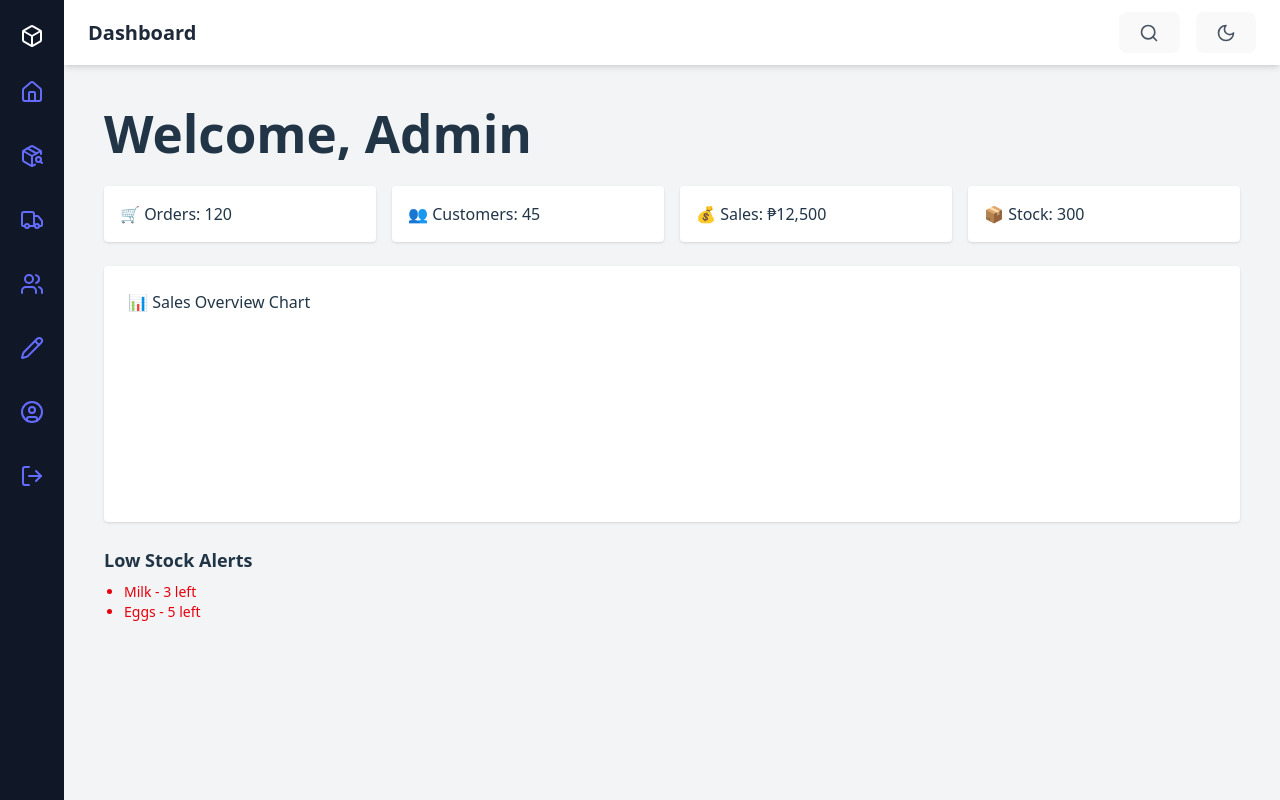
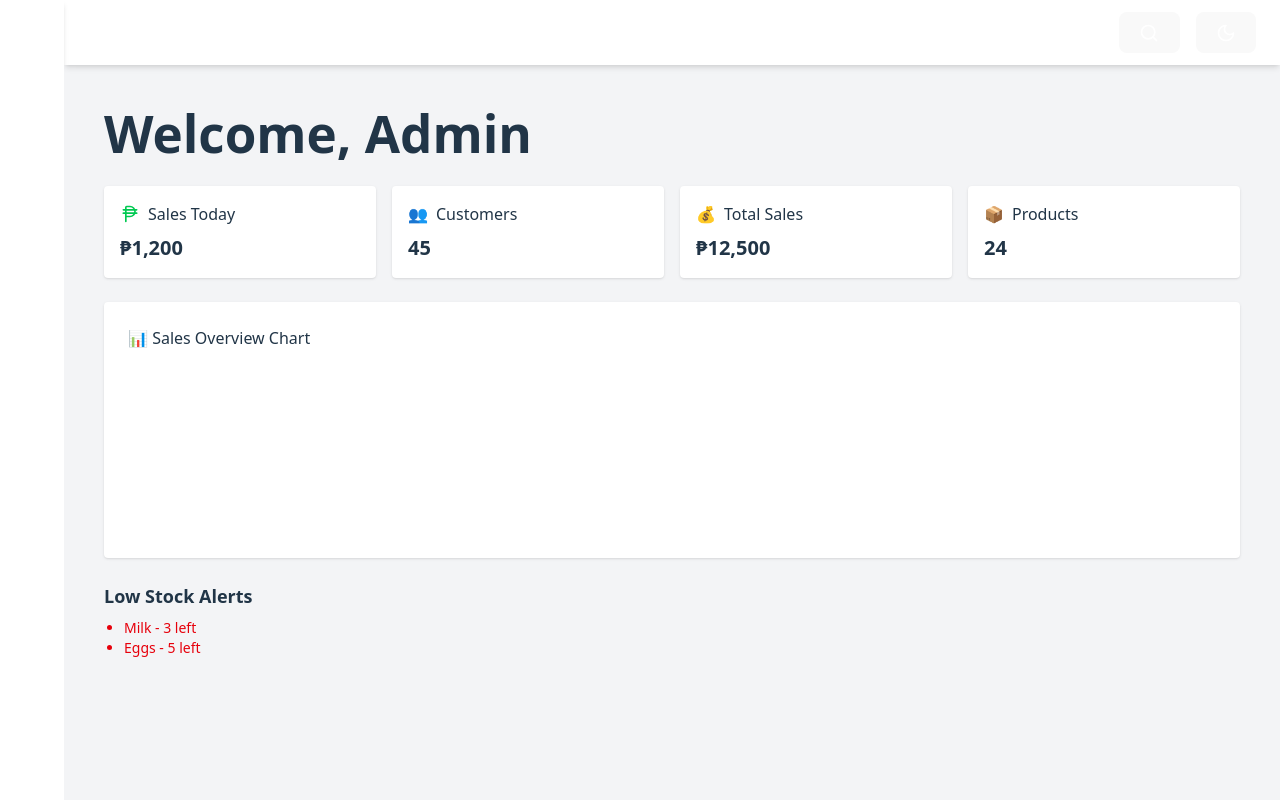
Before and after one commit to LeoDiD/ADMIN-MERN, a React app in the folder frontend/: page / in a window 1280 px wide. Built offline with nearby package versions, Linux system fonts and the light colour scheme; the HTML template or start-up script is replaced by a standard one.

Commit message:
making the dashboard

```diff
--- a/frontend/src/components/DashboardSidebar.jsx
+++ b/frontend/src/components/DashboardSidebar.jsx
@@ -22,10 +22,10 @@ const navItems = [
 
 const Sidebar = () => {
   return (
-    <aside className="w-16 bg-gray-900 h-full flex flex-col items-center py-6 shadow-md">
+    <aside className="w-16 bg-black-500 h-full flex flex-col items-center py-6 shadow-md">
       {/* Logo */}
       <div className="text-white mb-6">
-        <Box className="w-6 h-6" />
+        <Box className="w-6 h-6 text-white" />
       </div>
 
       {/* Nav */}
@@ -34,10 +34,10 @@ const Sidebar = () => {
           <a
             key={index}
             href="#"
-            className="p-2 rounded-lg text-white hover:text-white hover:bg-gray-800 transition-all duration-300 ease-in-out"
+            className="p-2 rounded-lg text-white hover:text-white hover:bg-gray-700 transition-all duration-300 ease-in-out"
             title={item.label}
           >
-            {React.cloneElement(item.icon, { className: "w-6 h-6" })}
+            {React.cloneElement(item.icon, { className: "w-6 h-6 text-white" })}
           </a>
         ))}
       </nav>
--- a/frontend/src/components/NavigationBar.jsx
+++ b/frontend/src/components/NavigationBar.jsx
@@ -15,8 +15,8 @@ const NavigationBar = () => {
   };
 
   return (
-    <nav className="bg-white dark:bg-gray-800 shadow-md px-6 py-3 flex items-center justify-between sticky top-0 z-10">
-      <div className="font-bold text-xl text-gray-800 dark:text-white">Dashboard</div>
+    <nav className="bg-black-800 shadow-md px-6 py-3 flex items-center justify-between sticky top-0 z-10">
+      <div className="font-bold text-xl text-white">Dashboard</div>
 
       <div className="flex items-center space-x-4">
         <div className="relative flex items-center">
@@ -24,26 +24,26 @@ const NavigationBar = () => {
             <input
               type="text"
               placeholder="Search..."
-              className="bg-gray-100 dark:bg-gray-700 rounded-lg px-3 py-1 mr-2 focus:outline-none focus:ring-2 focus:ring-blue-500 transition-all duration-300 text-gray-800 dark:text-white"
+              className="bg-gray-700 rounded-lg px-3 py-1 mr-2 focus:outline-none focus:ring-2 focus:ring-blue-500 transition-all duration-300 text-white"
               autoFocus
             />
           )}
           <button
             onClick={toggleSearchInput}
-            className="p-2 rounded-full hover:bg-gray-200 dark:hover:bg-gray-700 transition-all duration-300"
+            className="p-2 rounded-full hover:bg-gray-700 transition-all duration-300"
           >
-            <Search className="w-5 h-5 text-gray-600 dark:text-gray-300" />
+            <Search className="w-5 h-5 text-white" />
           </button>
         </div>
 
         <button
           onClick={toggleDarkMode}
-          className="p-2 rounded-full hover:bg-gray-200 dark:hover:bg-gray-700 transition-all duration-300"
+          className="p-2 rounded-full hover:bg-gray-700 transition-all duration-300"
         >
           {darkMode ? (
             <Sun className="w-5 h-5 text-yellow-400" />
           ) : (
-            <Moon className="w-5 h-5 text-gray-600" />
+            <Moon className="w-5 h-5 text-white" />
           )}
         </button>
       </div>
--- a/frontend/src/pages/Dashboard.jsx
+++ b/frontend/src/pages/Dashboard.jsx
@@ -1,4 +1,6 @@
 import React from "react";
+import { PhilippinePeso } from "lucide-react";
+import { useState } from "react";
 
 const Dashboard = () => {
   return (
@@ -6,10 +8,37 @@ const Dashboard = () => {
       <h1 className="text-2xl font-bold mb-6">Welcome, Admin</h1>
 
       <div className="grid grid-cols-1 sm:grid-cols-2 lg:grid-cols-4 gap-4 mb-6">
-        <div className="bg-white p-4 rounded shadow">🛒 Orders: 120</div>
-        <div className="bg-white p-4 rounded shadow">👥 Customers: 45</div>
-        <div className="bg-white p-4 rounded shadow">💰 Sales: ₱12,500</div>
-        <div className="bg-white p-4 rounded shadow">📦 Stock: 300</div>
+        <div className="bg-white p-4 rounded shadow flex flex-col">
+          <div className="flex items-center mb-2">
+            <PhilippinePeso className="w-5 h-5 text-green-500 mr-2" />
+            <span className="font-medium">Sales Today</span>
+          </div>
+          <span className="text-xl font-bold">₱1,200</span>
+        </div>
+
+        <div className="bg-white p-4 rounded shadow flex flex-col">
+          <div className="flex items-center mb-2">
+            <span className="mr-2">👥</span>
+            <span className="font-medium">Customers</span>
+          </div>
+          <span className="text-xl font-bold">45</span>
+        </div>
+
+        <div className="bg-white p-4 rounded shadow flex flex-col">
+          <div className="flex items-center mb-2">
+            <span className="mr-2">💰</span>
+            <span className="font-medium">Total Sales</span>
+          </div>
+          <span className="text-xl font-bold">₱12,500</span>
+        </div>
+
+        <div className="bg-white p-4 rounded shadow flex flex-col">
+          <div className="flex items-center mb-2">
+            <span className="mr-2">📦</span>
+            <span className="font-medium">Products</span>
+          </div>
+          <span className="text-xl font-bold">24</span>
+        </div>
       </div>
 
       {/* Placeholder for Chart */}
```
